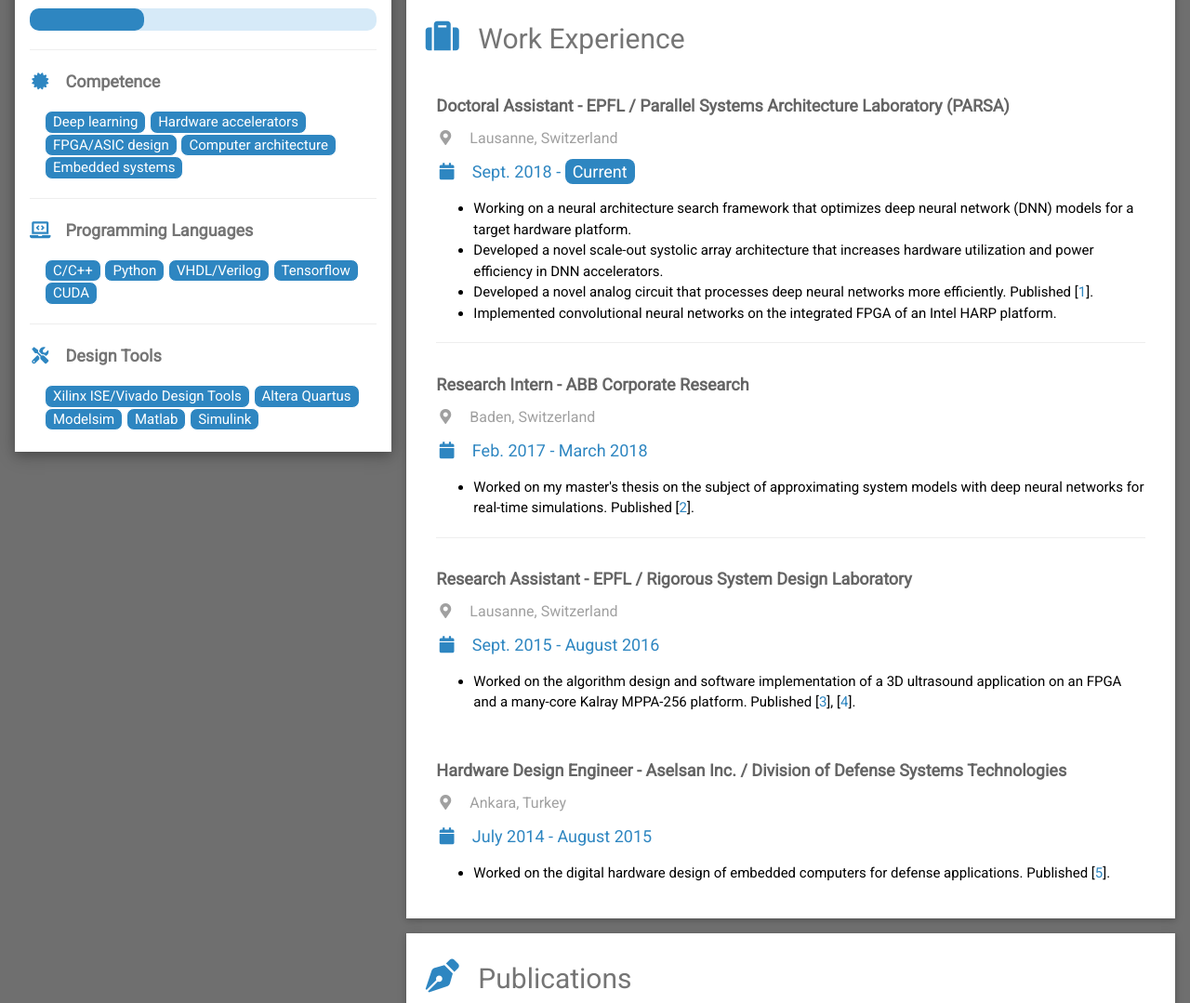
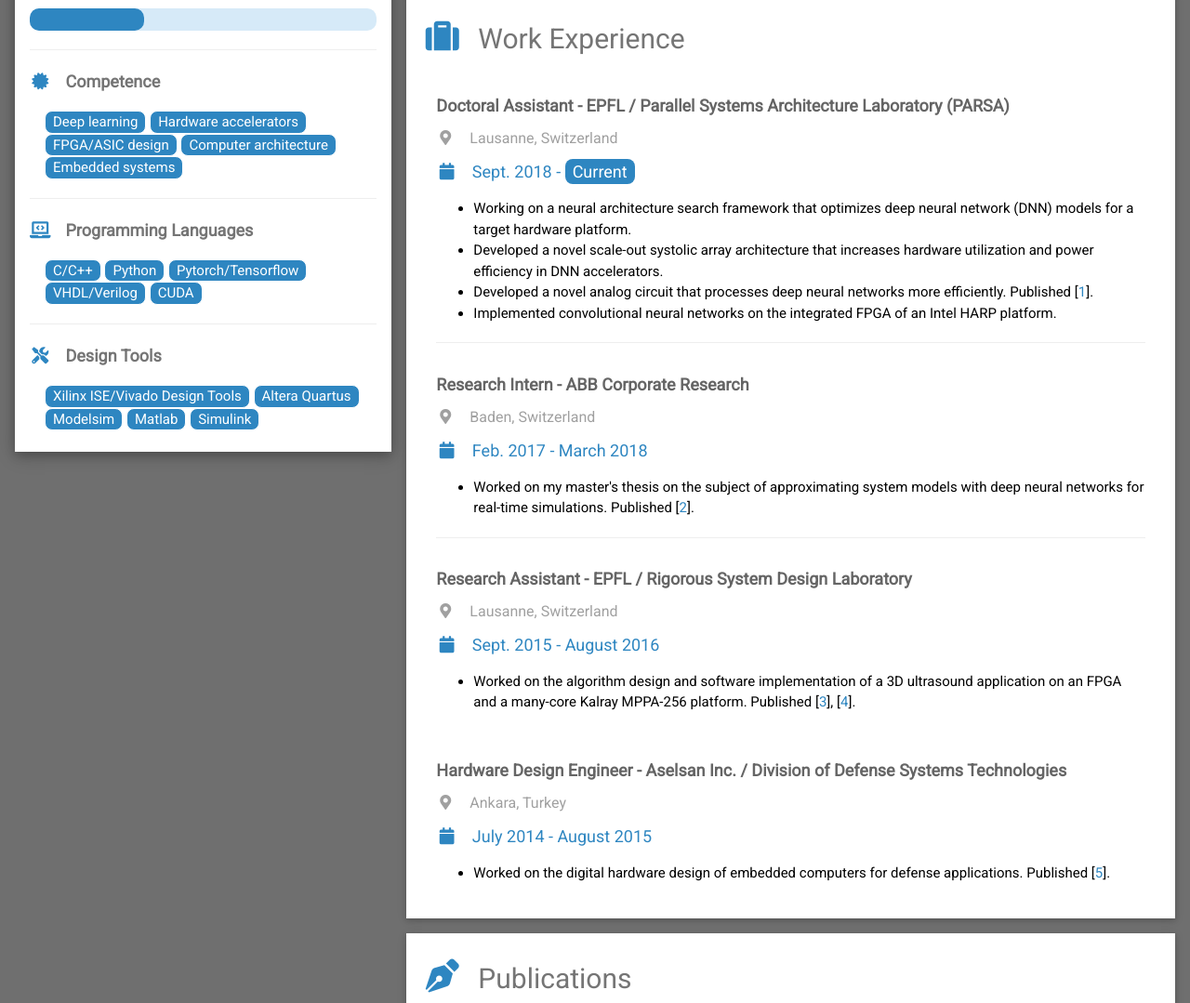
Before and after one commit to acyuzuguler/acyuzuguler.github.io, a plain HTML site: page index.html in a window 1280 px wide. Shown: the part 752-1831 px from the top of the page at 93% size. Drawn offline with nearby package versions, Linux system fonts and the light colour scheme.

Commit message:
pytorch is added to skills

```diff
--- a/index.html
+++ b/index.html
@@ -90,11 +90,11 @@ html,body,h1,h2,h3,h4,h5,h6 {font-family: "Roboto", sans-serif}
                   Python
               </span>
               <span class="w3-tag w3-round-large w3-theme w3-center w3-border w3-border-white">
-                  VHDL/Verilog
+                Pytorch/Tensorflow
               </span>
               <span class="w3-tag w3-round-large w3-theme w3-center w3-border w3-border-white">
-                  Tensorflow
-              </span>
+                VHDL/Verilog
+            </span>
               <span class="w3-tag w3-round-large w3-theme w3-center w3-border w3-border-white">
                   CUDA
               </span>
```
